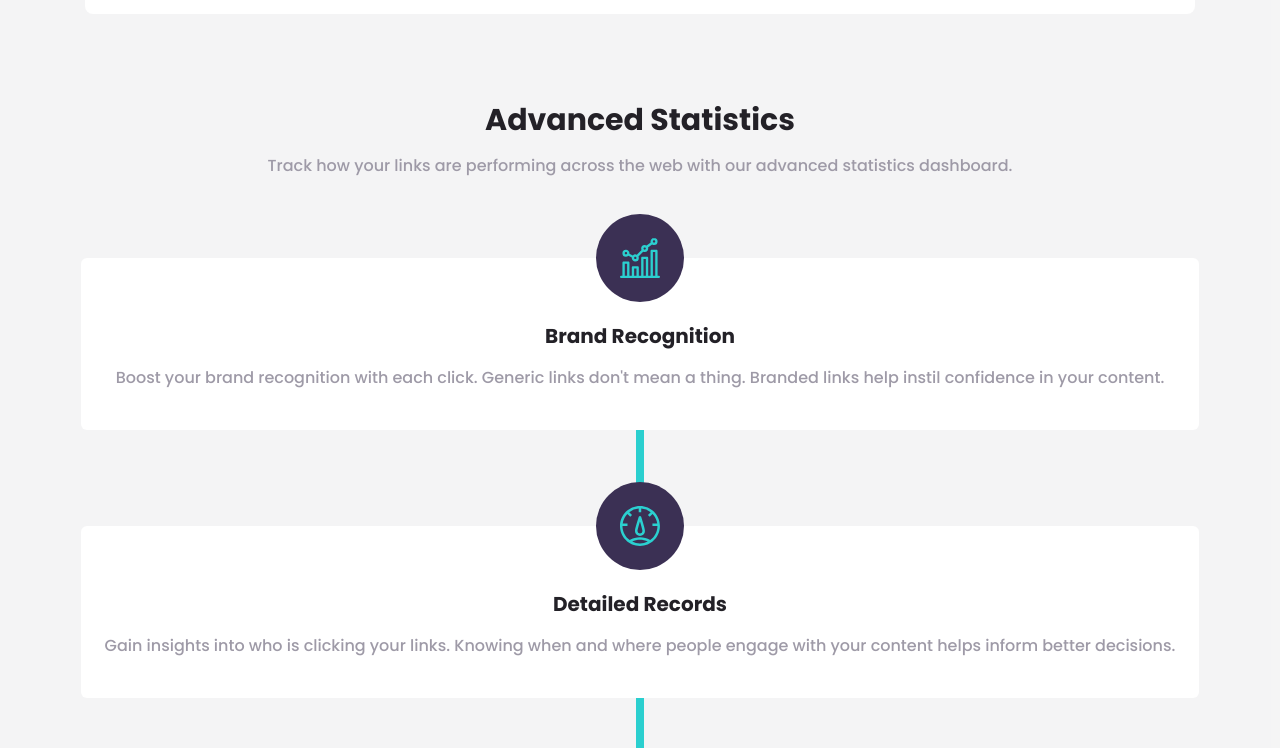
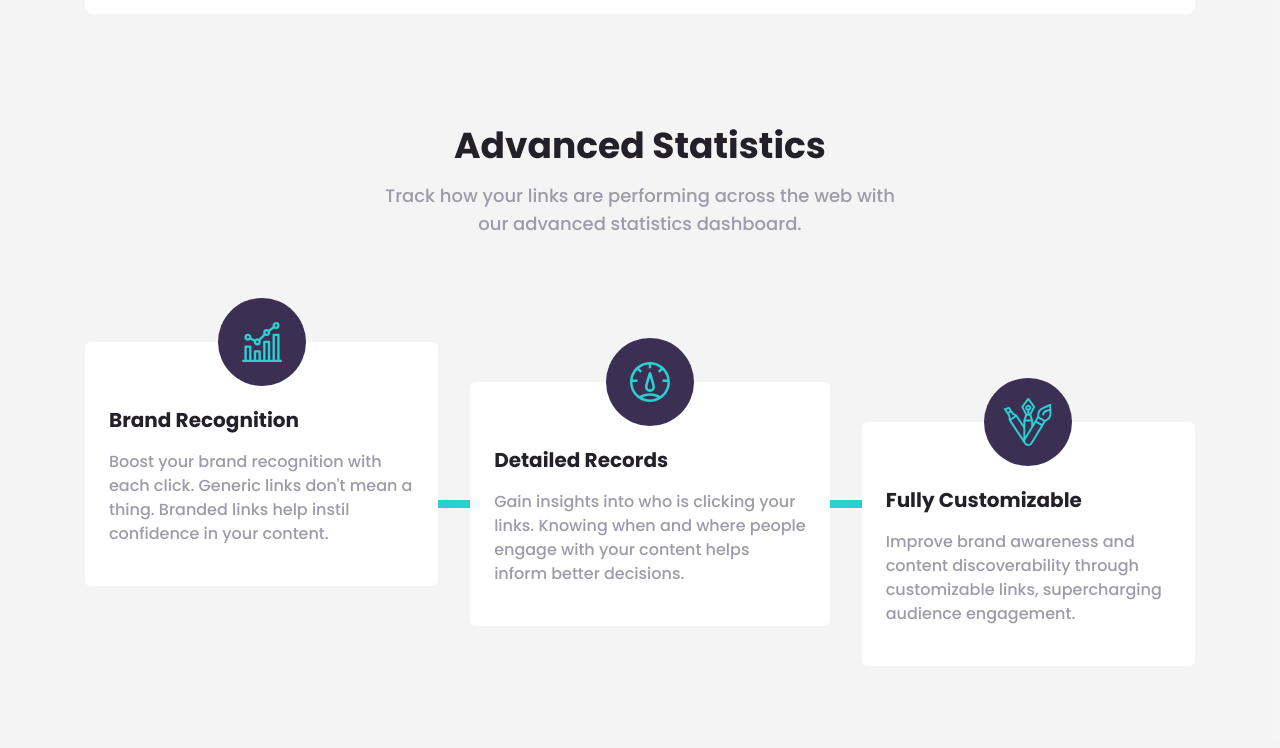
Before and after one commit to danaYatsuta/frontend-mentor-url-shortening-api, a Vue app: page / in a window 1280 px wide. Shown: the part 1038-1786 px from the top of the page. Built offline with nearby package versions, Linux system fonts and the light colour scheme.

Commit message:
Desktop info section

```diff
--- a/src/App.vue
+++ b/src/App.vue
@@ -24,12 +24,12 @@ export default {
   <main>
     <TheHero />
 
-    <div class="mt-40 flex flex-col items-center bg-very-dark-blue/5 px-6 pb-20">
+    <div class="mt-40 flex flex-col items-center bg-very-dark-blue/5 px-6 pb-20 lg:pb-36">
       <div class="w-full max-w-6xl">
         <TheLinkList class="-translate-y-20" />
       </div>
 
-      <TheInfoSection class="mt-2" />
+      <TheInfoSection class="mt-2 md:mt-8" />
     </div>
 
     <TheBoostSection />
--- a/src/components/InfoCard.vue
+++ b/src/components/InfoCard.vue
@@ -16,7 +16,7 @@ export default {
 </script>
 
 <template>
-  <section class="relative rounded-md bg-white px-6 pb-10 text-center">
+  <section class="relative rounded-md bg-white px-6 pb-10 text-center lg:text-start">
     <div
       class="absolute left-0 right-0 top-0 mx-auto flex h-[88px] w-[88px] -translate-y-1/2 items-center justify-center rounded-full bg-dark-violet"
     >
--- a/src/components/TheInfoSection.vue
+++ b/src/components/TheInfoSection.vue
@@ -9,19 +9,21 @@ export default {
 </script>
 
 <template>
-  <div>
-    <section class="text-center">
-      <h2 class="text-3xl font-bold text-very-dark-violet">Advanced Statistics</h2>
+  <div class="max-w-6xl">
+    <section class="flex flex-col items-center text-center">
+      <h2 class="text-3xl font-bold text-very-dark-violet md:text-4xl">Advanced Statistics</h2>
 
-      <p class="mt-4 text-base">
+      <p class="mt-4 max-w-lg text-base md:text-lg">
         Track how your links are performing across the web with our advanced statistics dashboard.
       </p>
     </section>
 
-    <div class="relative mt-20 flex flex-col gap-24">
-      <div class="absolute bottom-0 left-0 right-0 top-0 mx-auto w-2 bg-cyan"></div>
+    <div class="relative mt-20 flex flex-col items-center gap-24 lg:mt-36 lg:flex-row lg:gap-8">
+      <div
+        class="absolute bottom-0 left-0 right-0 top-0 mx-auto w-2 bg-cyan lg:bottom-auto lg:top-auto lg:h-2 lg:w-auto"
+      ></div>
 
-      <InfoCard icon="IconBrandRecognition">
+      <InfoCard icon="IconBrandRecognition" class="lg:-translate-y-10">
         <template #heading>Brand Recognition</template>
 
         Boost your brand recognition with each click. Generic links don't mean a thing. Branded
@@ -35,7 +37,7 @@ export default {
         your content helps inform better decisions.
       </InfoCard>
 
-      <InfoCard icon="IconFullyCustomizable">
+      <InfoCard icon="IconFullyCustomizable" class="lg:translate-y-10">
         <template #heading>Fully Customizable</template>
 
         Improve brand awareness and content discoverability through customizable links,
```
